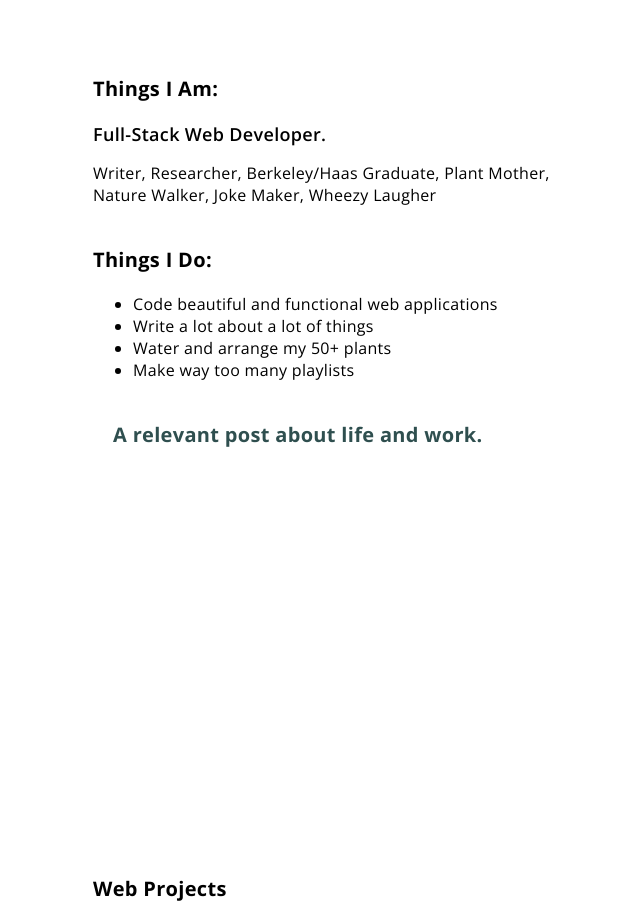
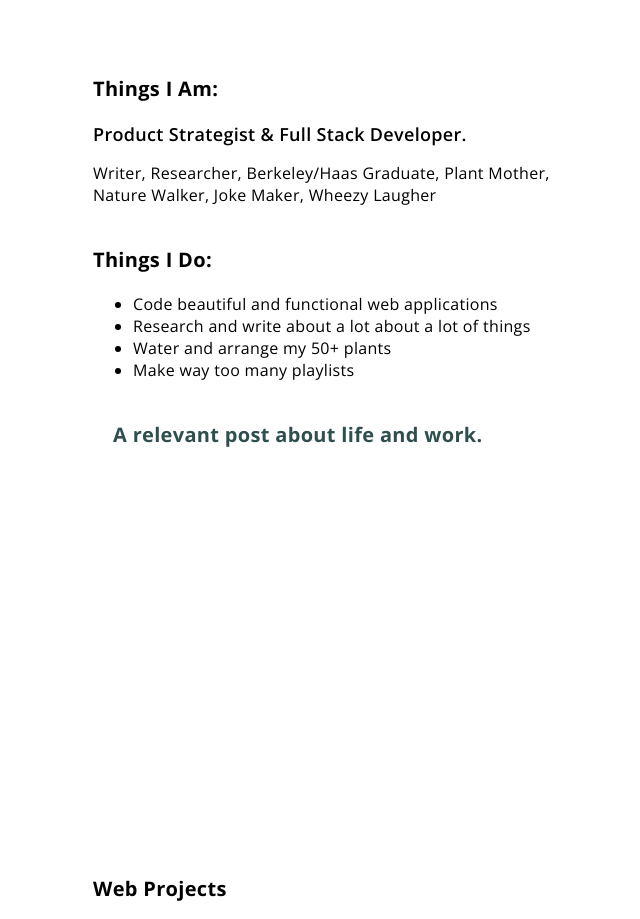
Before and after one commit to tinaparija/tinaparija.github.io, a plain HTML site: page index.html in a window 1280 px wide. Shown: the part 780-1699 px from the top of the page, without its empty margins (291-931 px from the left). Drawn offline with nearby package versions, Linux system fonts and the light colour scheme.

Commit message:
description

```diff
--- a/index.html
+++ b/index.html
@@ -48,14 +48,14 @@
 				<div class = "postblock" id="About">
 
 					<h3>Things I Am:</h3>
-					<p><span id='webstuff'>Full-Stack Web Developer.</span></p>
+					<p><span id='webstuff'>Product Strategist & Full Stack Developer.</span></p>
 
 					<p>Writer, Researcher, Berkeley/Haas Graduate, Plant Mother, Nature Walker, Joke Maker, Wheezy Laugher</p>
 
 					<h3 id="things_i_do">Things I Do:</h3>
 					<ul>
 						<li>Code beautiful and functional web applications</li>
-						<li>Write</a> a lot about a lot of things</li>
+						<li>Research and write about a lot about a lot of things</li>
 						<li>Water and arrange my 50+ plants</li>
 						<li>Make way too many playlists</li>
 					</ul>
```
